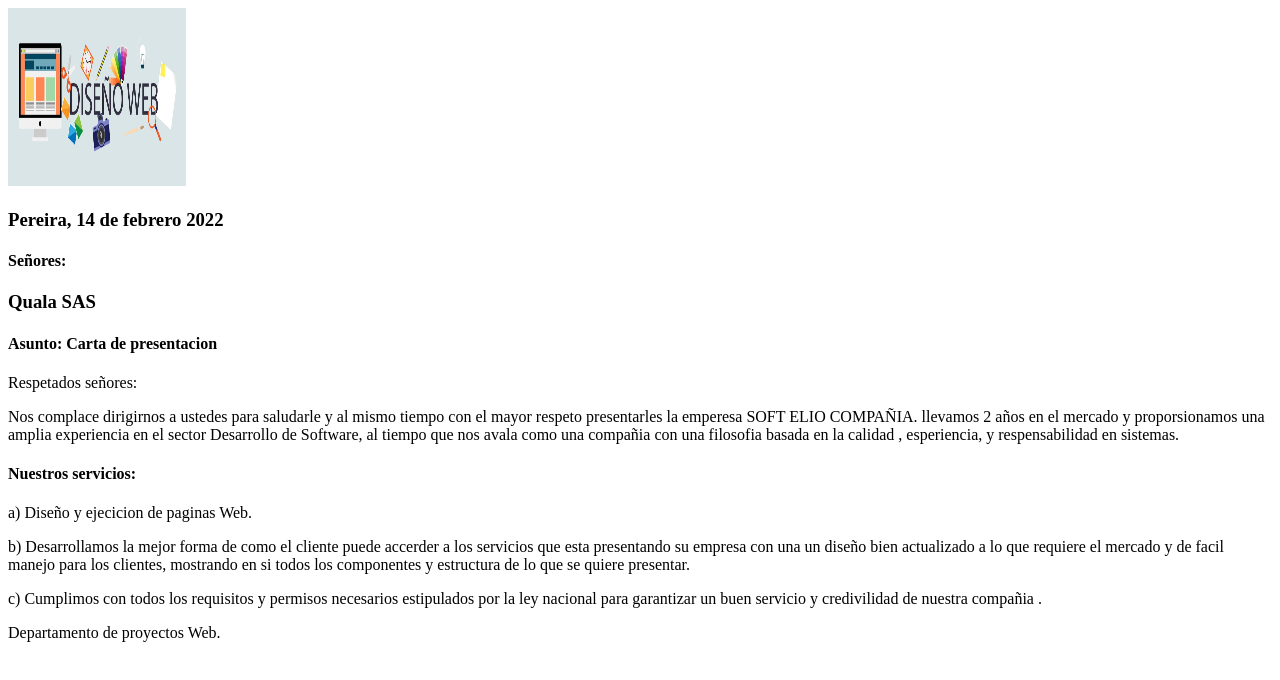
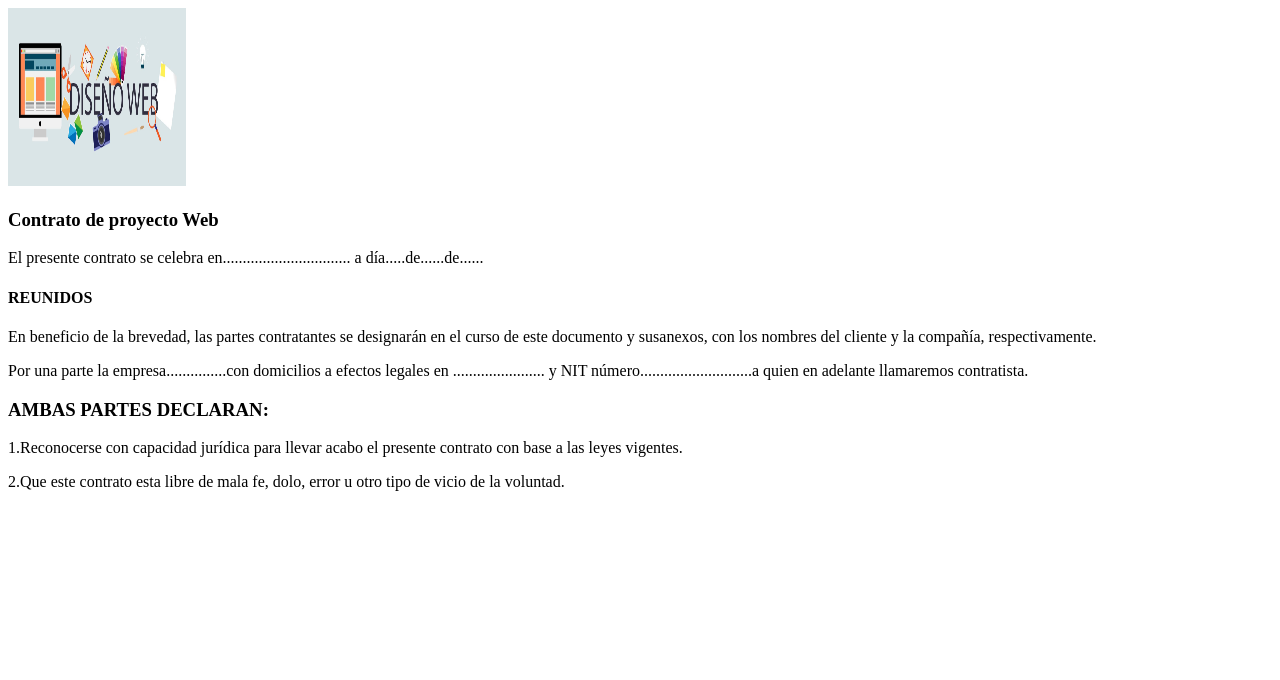
Before and after one commit to ElioenaiH/resource, a plain HTML site: page index.html in a window 1280 px wide. Drawn offline with Linux system fonts and the light colour scheme.

Commit message:
nuevos cambiod

```diff
--- a/index.html
+++ b/index.html
@@ -13,28 +13,23 @@
 
 
 
- <h3>Pereira, 14 de febrero 2022</h3>
+<h3>Contrato de proyecto Web</h3    >
+
+
+<p>El presente contrato se celebra en................................ a día.....de......de......
+</p>
+<h4>REUNIDOS</h4>
+<p>En beneficio de la brevedad, las partes contratantes se designarán en el curso de este documento y susanexos, con los nombres del cliente y la compañía, respectivamente.</p>
+<p>Por una parte la empresa...............con domicilios a efectos legales en ....................... y NIT número............................a quien en adelante llamaremos contratista.</p>
 
 
 
-<h4>Señores:</h4>
-<H3>Quala SAS</H3>
-<h4>Asunto: Carta de presentacion</h4>
-<p>Respetados señores:</p>
-
-<p>Nos complace dirigirnos a ustedes para saludarle y al mismo tiempo con el mayor respeto presentarles la emperesa SOFT ELIO COMPAÑIA.
-llevamos 2 años en el mercado y proporsionamos una amplia experiencia en el sector Desarrollo de Software, al tiempo que nos avala como
-una compañia con una filosofia basada en la calidad , esperiencia, y respensabilidad en sistemas.
-</p>
-<h4>Nuestros servicios:</h4>
-<p>a) Diseño y ejecicion de paginas Web.</p>
-<p>b) Desarrollamos la mejor forma de como el cliente puede accerder a los servicios que esta presentando su empresa con una un diseño bien actualizado a lo que requiere el mercado y de facil manejo para los clientes, mostrando en si todos los componentes y estructura de lo que se quiere presentar. </p>
-<p>c) Cumplimos con todos los requisitos y permisos necesarios estipulados por la ley nacional para garantizar un buen servicio y  credivilidad de nuestra compañia .</p>
+<h3>AMBAS PARTES DECLARAN:</h3>
 
 
 
-<p>Departamento de proyectos Web.</p>
-
+<p>1.Reconocerse con capacidad jurídica para llevar acabo el presente contrato con base a las leyes vigentes.</p>
+<p>2.Que este contrato esta libre de mala fe, dolo, error u otro tipo de vicio de la voluntad.</p>
 
 
 
```
